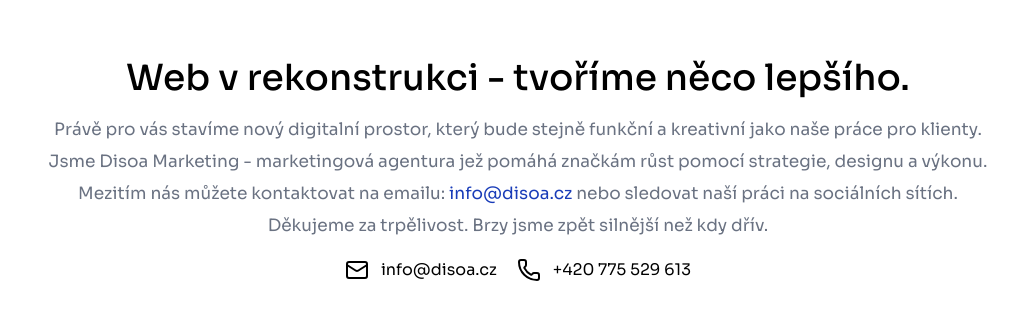
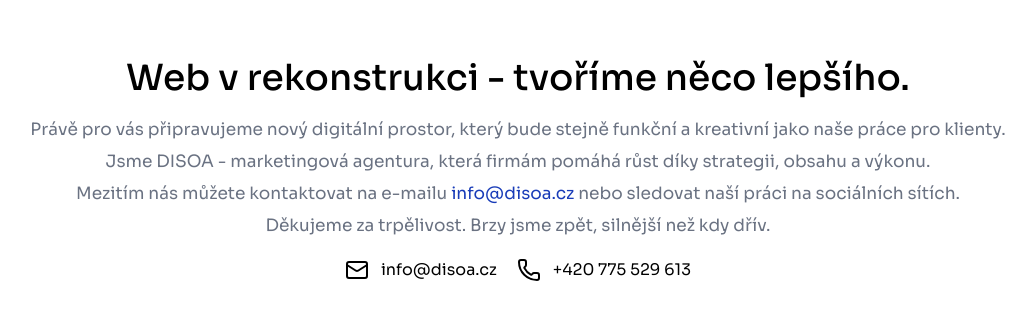
Before and after one commit to adamhitzger/disoa, a Next.js app: page / in a window 1280 px wide. Shown: the part 230-550 px from the top of the page, without its empty margins (122-1158 px from the left). Built offline with nearby package versions, Linux system fonts and the light colour scheme.

Commit message:
Zmena main textu

```diff
--- a/app/page.tsx
+++ b/app/page.tsx
@@ -7,10 +7,10 @@
       <div className="flex md:w-6/7 flex-col w-full space-y-4 text-center m-auto">
 <h1 className="text-4xl font-medium">Web v rekonstrukci - tvoříme něco lepšího.</h1>
       <p className="text-gray-500 text-[17px] leading-8">
-        Právě pro vás stavíme nový digitalní prostor, který bude stejně funkční a kreativní jako naše práce pro klienty.<br/>
-        Jsme Disoa Marketing - marketingová agentura jež pomáhá značkám růst pomocí strategie, designu a výkonu.<br/>
-        Mezitím nás můžete kontaktovat na emailu: <Link className="text-blue-800 " href={"mailto:info@disoa.cz"}>info@disoa.cz</Link> nebo sledovat naší práci na sociálních sítích.<br/>
-        Děkujeme za trpělivost. Brzy jsme zpět silnější než kdy dřív.
+       Právě pro vás připravujeme nový digitální prostor, který bude stejně funkční a kreativní jako naše práce pro klienty.<br/>
+       Jsme DISOA - marketingová agentura, která firmám pomáhá růst díky strategii, obsahu a výkonu.<br/>
+        Mezitím nás můžete kontaktovat na e-mailu <Link className="text-blue-800 " href={"mailto:info@disoa.cz"}>info@disoa.cz</Link> nebo sledovat naší práci na sociálních sítích.<br/>
+       Děkujeme za trpělivost. Brzy jsme zpět, silnější než kdy dřív.
       </p>
       <div className="w-fit mx-auto flex gap-5 flex-row justify-between">
         <Link href={"mailto:info@disoa.cz"} className="w-fit flex flex-row gap-3">
```
